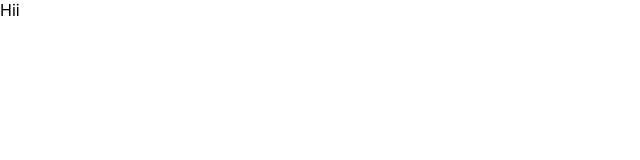
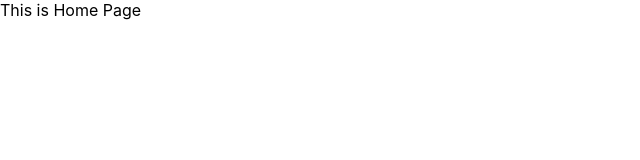
Before and after one commit to Avinash-75/Box-office-App, a React (Create React App) app: page / in a window 1280 px wide. Shown: the top 160 px of the page, without its empty margins (0-640 px from the left). Built offline with nearby package versions, Linux system fonts and the light colour scheme.

Commit message:
added react-router

```diff
--- a/package.json
+++ b/package.json
@@ -8,6 +8,8 @@
     "@testing-library/user-event": "^12.8.3",
     "react": "^17.0.2",
     "react-dom": "^17.0.2",
+    "react-router": "^5.2.0",
+    "react-router-dom": "^5.2.0",
     "react-scripts": "4.0.3",
     "web-vitals": "^0.2.4",
     "workbox-background-sync": "^5.1.4",
--- a/src/App.js
+++ b/src/App.js
@@ -1,7 +1,20 @@
-import React from "react";
+import React from 'react';
+import { Switch, Route } from 'react-router-dom';
 
 function App() {
-  return <div>Hii</div>;
+  return (
+    <Switch>
+      <Route exact path="/">
+        This is Home Page
+      </Route>
+
+      <Route exact path="/starred">
+        This is starred Page
+      </Route>
+
+      <Route>This Page is not found !404</Route>
+    </Switch>
+  );
 }
 
 export default App;
--- a/src/index.js
+++ b/src/index.js
@@ -1,11 +1,17 @@
-import React from "react";
-import ReactDOM from "react-dom";
-import "./index.css";
-import App from "./App";
-import * as serviceWorkerRegistration from "./serviceWorkerRegistration";
-import reportWebVitals from "./reportWebVitals";
+import React from 'react';
+import ReactDOM from 'react-dom';
+import { BrowserRouter } from 'react-router-dom';
+import './index.css';
+import App from './App';
+import * as serviceWorkerRegistration from './serviceWorkerRegistration';
+import reportWebVitals from './reportWebVitals';
 
-ReactDOM.render(<App />, document.getElementById("root"));
+ReactDOM.render(
+  <BrowserRouter>
+    <App />
+  </BrowserRouter>,
+  document.getElementById('root')
+);
 
 // If you want your app to work offline and load faster, you can change
 // unregister() to register() below. Note this comes with some pitfalls.
```
Also changed, not shown: 1 other file (tests, documents, lock files or other folders).
